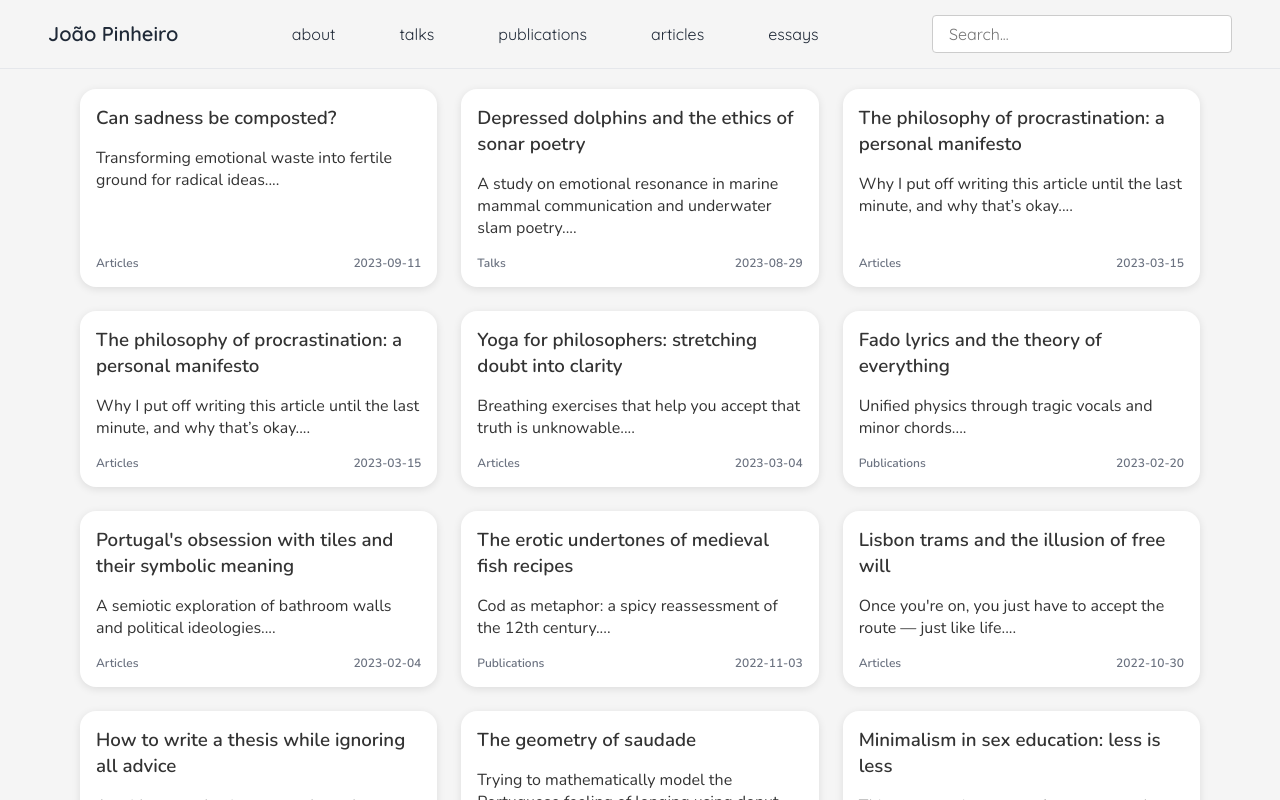
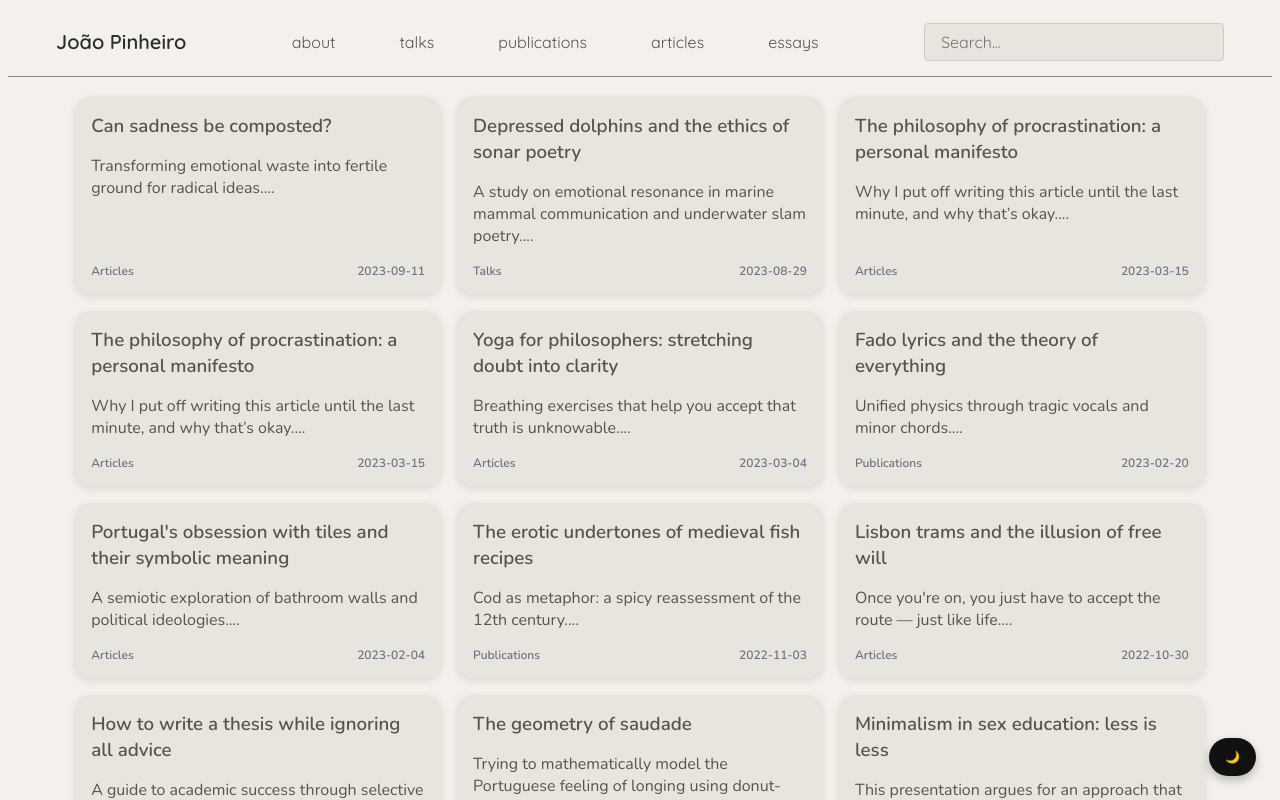
Before and after one commit to RicardoAgk/pagina-academica, a Next.js app: page / in a window 1280 px wide. Shown: the top 800 px of the page. Built offline with nearby package versions, Linux system fonts and the light colour scheme.

Commit message:
theme a funcionar e já adicionei as variáveis das cores

```diff
--- a/src/app/layout.tsx
+++ b/src/app/layout.tsx
@@ -1,9 +1,12 @@
-'use client';
 
-import { useState, useEffect } from "react";
-import styles from "../styles/layout.module.css"; // Estilos do layout
+import type { Metadata } from "next";
 import { Nunito, Quicksand } from "next/font/google";
 import "../styles/globals.css";
+
+export const metadata: Metadata = {
+  title: "João Pinheiro",
+  description: "",
+};
 
 // Fontes
 const nunito = Nunito({
@@ -21,23 +24,12 @@ const quicksand = Quicksand({
 export default function RootLayout({
   children,
 }: Readonly<{ children: React.ReactNode }>) {
-  const [menuOpen] = useState(false);
-
-  useEffect(() => {
-    if (menuOpen) {
-      document.body.classList.add(styles.menuOpen);
-    } else {
-      document.body.classList.remove(styles.menuOpen);
-    }
-  }, [menuOpen]);
-
   return (
     <>
-    <html lang="pt-PT" className={`${nunito.variable} ${quicksand.variable}`}>
-      <body className={`${nunito.variable}`}>
-        {children}
-      </body>
-    </html>
+      <html lang="pt-PT" className={`${nunito.variable} ${quicksand.variable}`}>
+        <body className={`${nunito.variable}`}>{children}
+        </body>
+      </html>
     </>
   );
 }
--- a/src/app/page.tsx
+++ b/src/app/page.tsx
@@ -3,6 +3,7 @@
 
 import Navbar from "../components/Navbar";
 import PostList from "../components/PostList";
+import ThemeToggleButton from "../components/ThemeToggleButton";
 
 export default function HomePage() {
   return (
@@ -10,6 +11,7 @@ export default function HomePage() {
       <Navbar />
       <main>
         <PostList />
+        <ThemeToggleButton />
       </main>
     </>
   );
--- /dev/null
+++ b/src/components/ThemeToggleButton.tsx
@@ -0,0 +1,14 @@
+"use client";
+
+import { useThemeToggle } from "@/hooks/useTheme";
+import styles from "../styles/themeToggleButton.module.css";
+
+export default function ThemeToggleButton() {
+  const { theme, toggleTheme } = useThemeToggle();
+
+  return (
+    <button onClick={toggleTheme} className={styles.floatingButton}>
+      {theme === "light" ? "🌙" : "☀️"}
+    </button>
+  );
+}
--- /dev/null
+++ b/src/hooks/useTheme.ts
@@ -0,0 +1,21 @@
+import { useEffect, useState } from "react";
+
+export function useThemeToggle() {
+  const [theme, setTheme] = useState<"light" | "dark">("light");
+
+  useEffect(() => {
+    const saved = localStorage.getItem("theme") as "light" | "dark" | null;
+    const initial = saved || "light";
+    setTheme(initial);
+    document.documentElement.setAttribute("data-theme", initial);
+  }, []);
+
+  const toggleTheme = () => {
+    const newTheme = theme === "light" ? "dark" : "light";
+    document.documentElement.setAttribute("data-theme", newTheme);
+    localStorage.setItem("theme", newTheme);
+    setTheme(newTheme);
+  };
+
+  return { theme, toggleTheme };
+}
--- a/src/styles/globals.css
+++ b/src/styles/globals.css
@@ -1,8 +1,26 @@
-/* Estilos Globais */
+:root {
+  --color-bg: #f4f1ec; /* um off-white com tom oliva claro */
+  --color-card: #e8e5de; /* fundo dos cards, suave e distinto */
+  --color-title: #2b2b2b; /* tom sépia-acastanhado */
+  --color-text: #57534e; /* cinzento castanho para leitura prolongada */
+  --color-muted: #8b857d; /* cinzento quente, discreto */
+  --color-accent: #7f9172;
+  --color-hover: #5c2a1d;
+}
+
+[data-theme="dark"] {
+  --color-bg: #1e1d1b;
+  --color-card: #2b2a2c;
+  --color-title: #dcd6cb;
+  --color-text: #c2bdb6;
+  --color-muted: #8f8779;
+  --color-accent: #a7ba9c;
+  --color-hover: #d8d0c0;
+}
+
 body {
-  font-family: 'Nunito', sans-serif;
-  background-color: #f5f5f5;
-  color: #333;
-  margin: 0;
-  padding: 0;
+  background-color: var(--color-bg);
+  color: var(--color-text);
+  font-family: "Nunito", sans-serif;
+  transition: background-color 0.3s ease, color 0.3s ease;
 }
--- a/src/styles/layout.module.css
+++ /dev/null
@@ -1,64 +0,0 @@
-.navbar {
-  display: none;
-  flex-direction: column;
-  position: absolute;
-  top: 60px;
-  left: 0;
-  width: 100%;
-  background: #fff;
-  box-shadow: 0 2px 10px rgba(0, 0, 0, 0.2);
-  padding: 1rem;
-}
-
-.navbar ul {
-  list-style: none;
-  padding: 0;
-}
-
-.navbar ul li {
-  margin: 1rem 0;
-}
-
-.navbar input {
-  width: 100%;
-  padding: 0.5rem;
-  margin-top: 1rem;
-  border: 1px solid #ddd;
-  border-radius: 4px;
-}
-
-/* Mobile - Mostrar Navbar ao clicar no ícone */
-body.menuOpen .navbar {
-  display: flex;
-}
-
-/* Desktop */
-@media (min-width: 768px) {
-  .menuButton {
-    display: none; /* Esconde o botão de menu no desktop */
-  }
-
-  .navbar {
-    display: flex;
-    flex-direction: row;
-    position: static;
-    box-shadow: none;
-    padding: 0;
-    justify-content: flex-start;
-  }
-
-  .navbar ul {
-    display: flex;
-    margin-left: 2rem;
-  }
-
-  .navbar ul li {
-    margin-right: 2rem;
-  }
-
-  .navbar input {
-    margin-left: auto;
-    margin-right: 2rem;
-    width: 200px;
-  }
-}
--- a/src/styles/navbar.module.css
+++ b/src/styles/navbar.module.css
@@ -2,8 +2,9 @@
   display: flex;
   align-items: center;
   justify-content: space-between;
-  padding: 0.5rem 1.5rem 1rem 1.5rem;
-  border-bottom: 1px solid #e5e7eb;
+  padding: 1rem 1.5rem;
+  background: var(--color-bg);
+  border-bottom: 1px solid var(--color-muted);
   flex-wrap: wrap;
   gap: 1rem;
 }
@@ -18,7 +19,7 @@
   font-size: 1.25rem;
   font-family: "Quicksand", sans-serif;
   font-weight: bold;
-  color: #1f2937;
+  color: var(--color-title);
 }
 
 .burgerButton {
@@ -26,7 +27,7 @@
   border: none;
   font-size: 1.5rem;
   cursor: pointer;
-  color: #1f2937;
+  color: var(--color-title);
   padding: 0.25rem 0.5rem;
 }
 
@@ -60,13 +61,13 @@
   font-weight: 500;
   font-size: 1rem;
   cursor: pointer;
-  color: #1f2937;
+  color: var(--color-text);
   padding: 0.25rem 0.5rem;
   transition: color 0.2s;
 }
 
 .navItem:hover {
-  color: #4b5563;
+  color: var(--color-hover);
 }
 
 .searchBar {
@@ -78,6 +79,7 @@
   font-family: "Quicksand", sans-serif;
   width: 100%;
   padding: 0.5rem 1rem;
+  background-color: var(--color-card);
   border: 1px solid #ccc;
   border-radius: 4px;
   font-size: 1rem;
--- a/src/styles/postList.module.css
+++ b/src/styles/postList.module.css
@@ -17,8 +17,8 @@
 .gridContainer {
   display: grid;
   grid-template-columns: 1fr;
-  gap: 1.5rem;
-  padding: 1.25rem 1rem;
+  gap: 1rem;
+  padding: 1.25rem 0.25rem;
 }
 
 @media (min-width: 640px) {
@@ -34,13 +34,13 @@
 }
 
 .card {
-  background-color: white;
+  background-color: var(--color-card);
   padding: 1rem;
   border-radius: 1rem;
   box-shadow: 0 2px 8px rgba(0, 0, 0, 0.1);
   transition: box-shadow 0.3s ease;
   text-decoration: none;
-  color: inherit;
+  color: var(--color-text);
   display: flex;
   flex-direction: column;
   justify-content: space-between;
@@ -53,6 +53,9 @@
 
 .card:hover {
   box-shadow: 0 4px 12px rgba(0, 0, 0, 0.15);
+  h3 {
+    color: var(--color-hover);
+  }
 }
 
 .meta {
--- /dev/null
+++ b/src/styles/themeToggleButton.module.css
@@ -0,0 +1,19 @@
+.floatingButton {
+  font-size: 0.75rem;
+  position: fixed;
+  bottom: 1.5rem;
+  right: 1.5rem;
+  z-index: 1000;
+  padding: 0.75rem 1rem;
+  background-color: var(--button-bg, #111);
+  color: var(--button-text, #fff);
+  border: none;
+  border-radius: 9999px;
+  box-shadow: 0 4px 10px rgba(0, 0, 0, 0.25);
+  cursor: pointer;
+  transition: background-color 0.3s ease, color 0.3s ease;
+}
+
+.floatingButton:hover {
+  background-color: var(--button-hover-bg, #333);
+}
```
Also changed, not shown: src/styles/postPage.module.css (+4 -3 lines).
